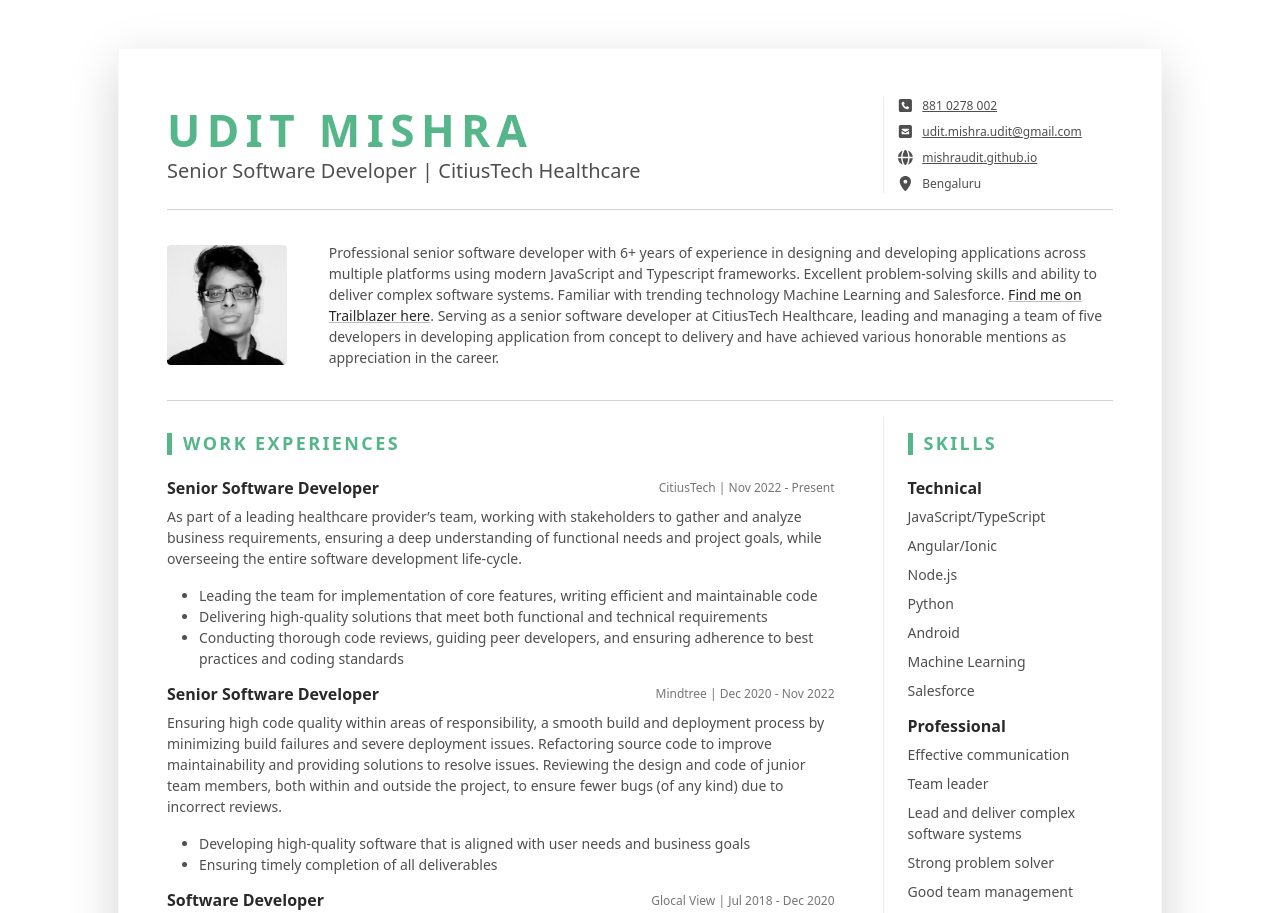
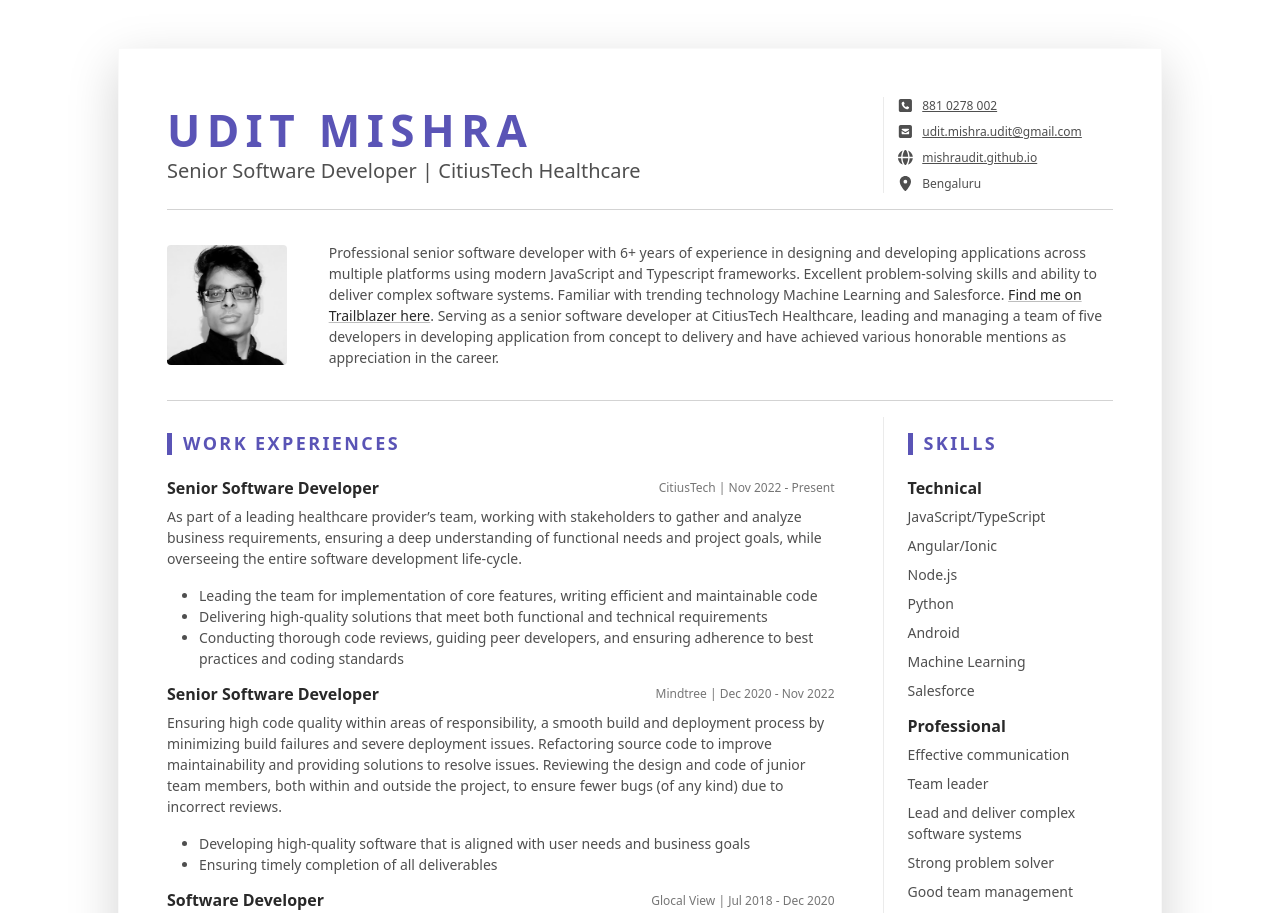
Before and after one commit to MishraUdit/mishraudit.github.io, a plain HTML site: page index.html in a window 1280 px wide. Shown: the top 913 px of the page. Drawn offline with nearby package versions, Linux system fonts and the light colour scheme; files that its build step writes are made by us from their sources.

Commit message:
Update devresume.scss
Change color code

```diff
--- a/assets/scss/devresume.scss
+++ b/assets/scss/devresume.scss
@@ -9,7 +9,7 @@
 
 /*************************** Theme Colours****************************/
 // Define theme colour scheme
-$theme-color-primary: #54B689;
+$theme-color-primary: #5a54b6;
 $theme-text-color-primary: #292929;
 $theme-text-color-secondary: lighten($theme-text-color-primary, 15%);
 $theme-text-color-light: lighten($theme-text-color-primary, 40%);
```
